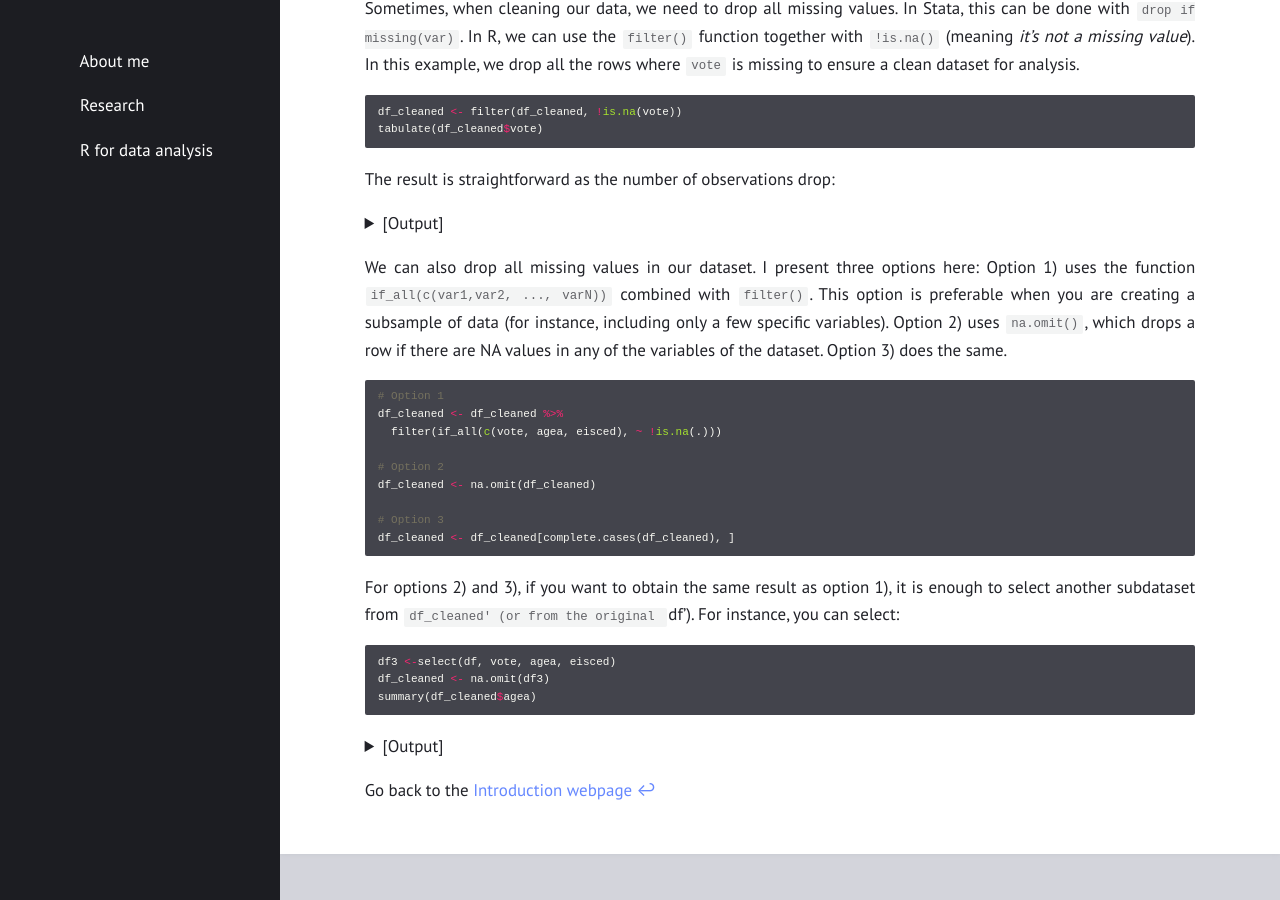
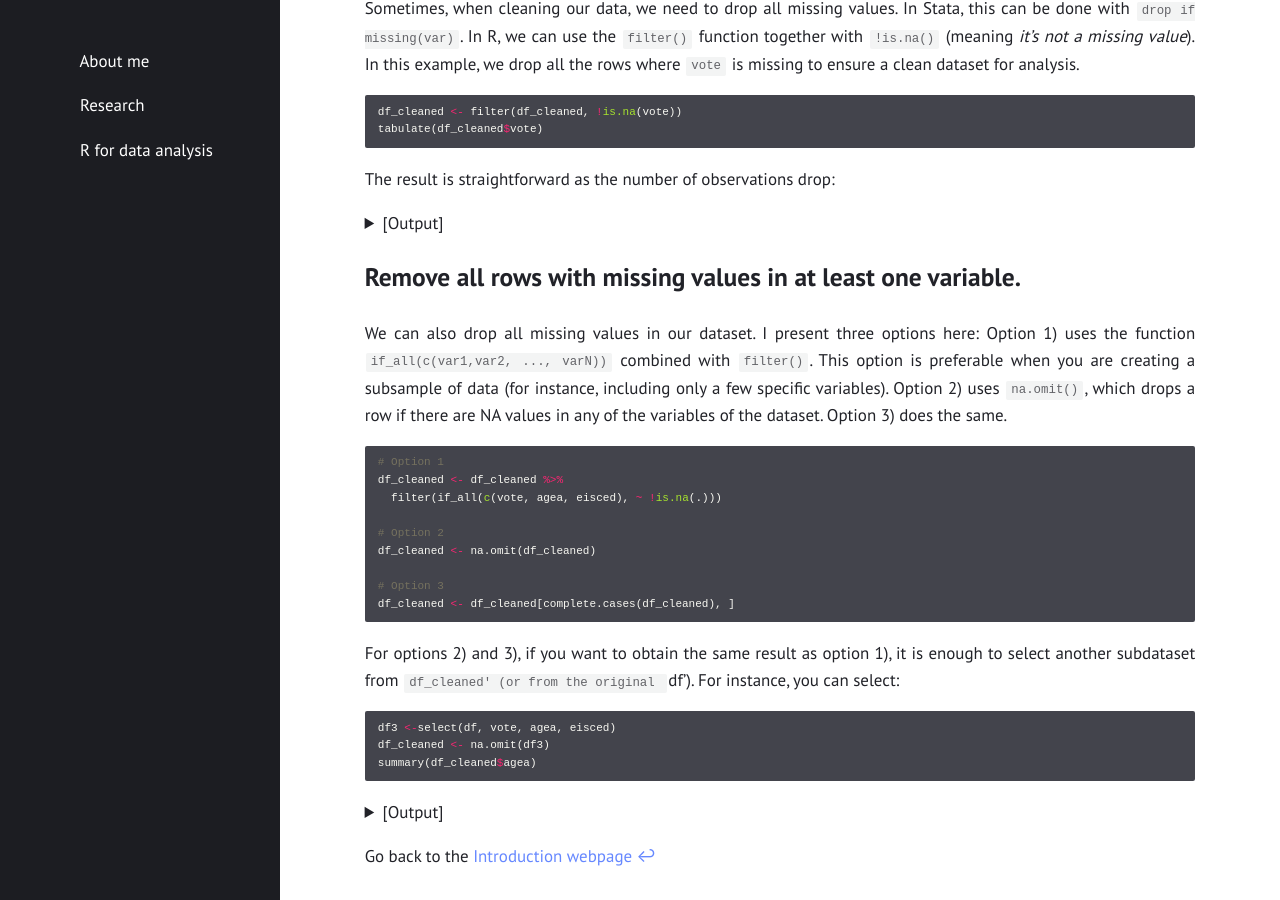
Before and after one commit to gubellom/gubellom.github.io, a Jekyll site: the page built from R files/Manipulation.md, in a window 1280 px wide and 900 px high, scrolled down 4120 px. Built offline with Jekyll 4.4.1, drawn with Linux system fonts in a browser that asks for light colours.

Commit message:
Update Manipulation.md
Signed-off-by: Michele Gubello <62111923+gubellom@users.noreply.github.com>

````diff
--- a/R files/Manipulation.md
+++ b/R files/Manipulation.md
@@ -302,6 +302,8 @@ The result is straightforward as the number of observations drop:
   </pre>
 </details>
 
+## Remove all rows with missing values in at least one variable.
+
 We can also drop all missing values in our dataset. I present three options here: Option 1) uses the function `if_all(c(var1,var2, ..., varN))` combined with `filter()`. This option is preferable when you are creating a subsample of data (for instance, including only a few specific variables). Option 2) uses `na.omit()`, which drops a row if there are NA values in any of the variables of the dataset. Option 3) does the same.
 
 ```r
````
